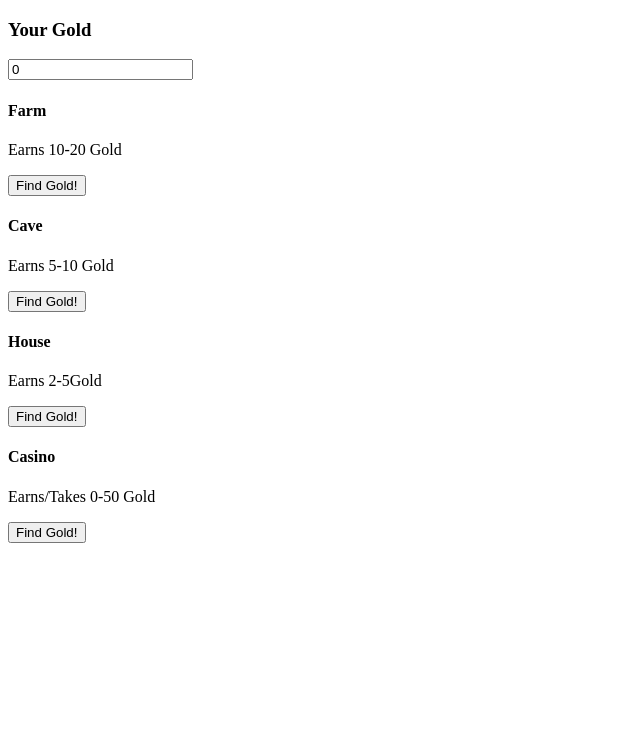
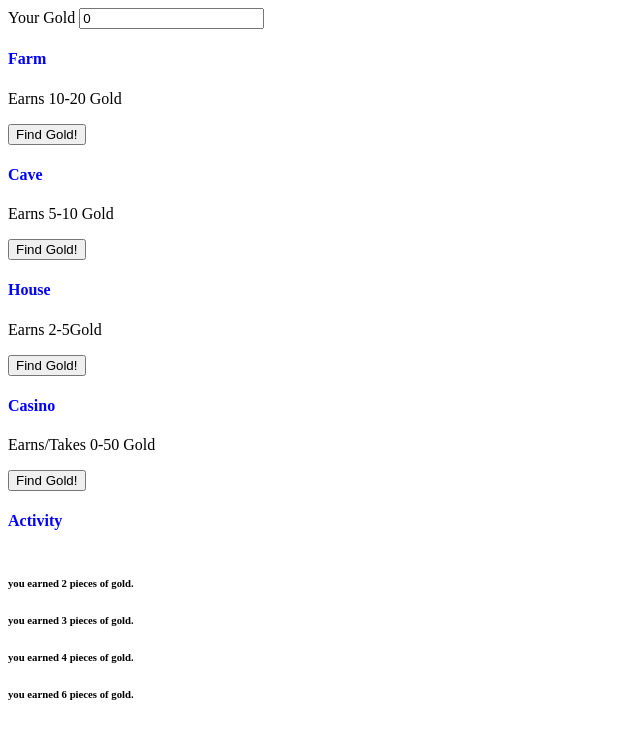
Before and after one commit to sjafri5/ninja-gold, a Flask app: page / in a window 1280 px wide. Shown: the top 739 px of the page, without its empty margins (0-640 px from the left). Run offline with Flask 2, Linux system fonts and the light colour scheme.

Commit message:
added stylesheet; activity section set up

```diff
--- /dev/null
+++ b/static/style.css
@@ -0,0 +1,3 @@
+h4 {
+  color: blue;
+}
--- a/templates/index.html
+++ b/templates/index.html
@@ -1,4 +1,5 @@
 <!doctype html>
+<link rel="stylesheet" type="text/css" href={{ url_for('static', filename='style.css') }}
 <h3>Your Gold</h3>
 <input type="text" value="0" name="gCount">
 
@@ -38,4 +39,11 @@
       <input type="submit" value="Find Gold!"/>
     </form>
   </span>
+
+  <h4>Activity</h4>
+  <div style="overflow-y: scroll; height:150px;">
+    {% for count in [2, 3, 4, 6, 9, 4, 43, 23, 43, 54, 64] %}
+    <h6>you earned {{ count }} pieces of gold.</h6>
+    {% endfor %}
+  </div>
 </div>
```
